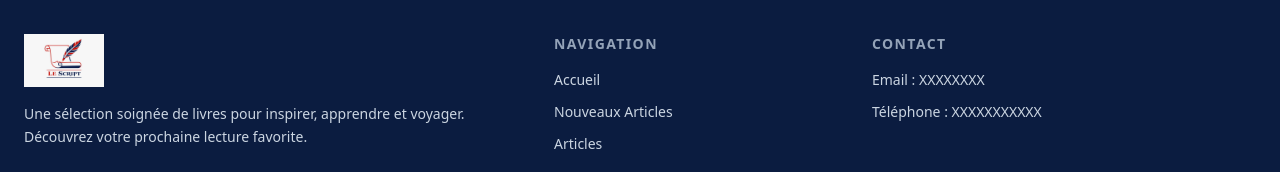
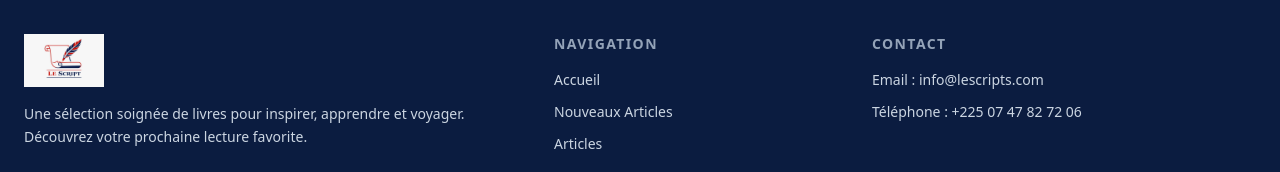
Before and after one commit to Yann-react/le_script, a Next.js app: page / in a window 1280 px wide. Shown: the part 1400-1572 px from the top of the page. Built offline with nearby package versions, Linux system fonts and the light colour scheme; no server answers.

Commit message:
Update contact information in Footer component

```diff
--- a/Components/layout/Footer.tsx
+++ b/Components/layout/Footer.tsx
@@ -43,8 +43,8 @@ export default function Footer() {
           <div className="md:col-span-4">
             <h3 className="mb-4 text-sm font-bold uppercase tracking-widest text-[#94A3B8]">Contact</h3>
             <div className="space-y-3 text-sm text-[#CBD5E1]">
-              <p>Email : XXXXXXXX</p>
-              <p>Téléphone : XXXXXXXXXXX</p>
+              <p>Email : info@lescripts.com</p>
+              <p>Téléphone : +225 07 47 82 72 06</p>
 
             </div>
           </div>
```
